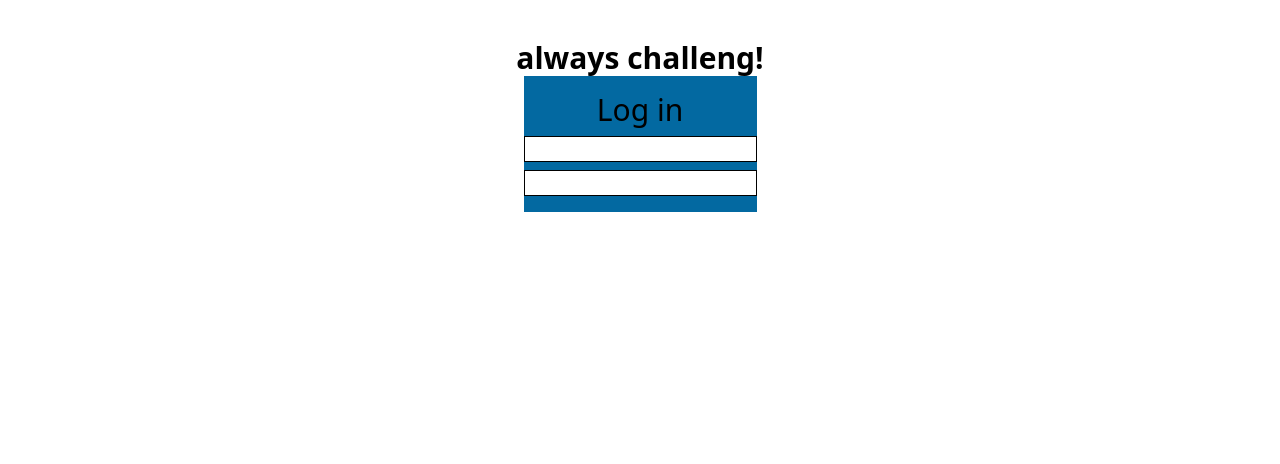
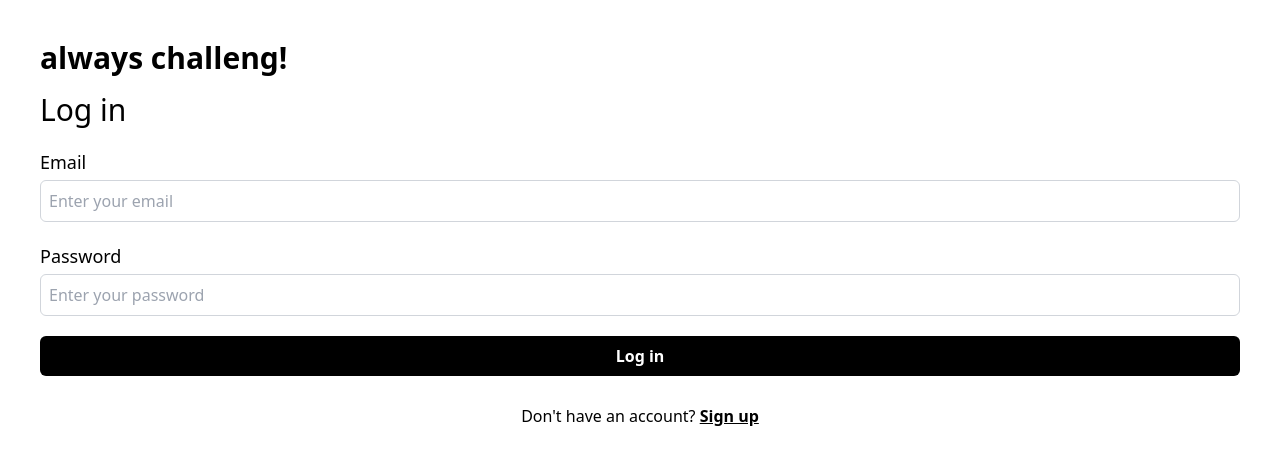
Before and after one commit to squach28/always-challeng, a React (Vite) app in the folder frontend/: page /login in a window 1280 px wide. Shown: the top 464 px of the page. Built offline with nearby package versions, Linux system fonts and the light colour scheme.

Commit message:
basic login form with inputs and submit button implemented

```diff
--- /dev/null
+++ b/frontend/src/components/TextInput.tsx
@@ -0,0 +1,27 @@
+import { HTMLInputTypeAttribute } from "react";
+
+type TextInputProps = {
+  type?: HTMLInputTypeAttribute;
+  label: string;
+  hint?: string;
+};
+
+const TextInput = ({ type = "text", label, hint }: TextInputProps) => {
+  return (
+    <>
+      <div className="flex flex-col gap-1">
+        <label className="text-lg" htmlFor={label}>
+          {label}
+        </label>
+        <input
+          id={label}
+          className="rounded-md border border-gray-300 p-2"
+          type={type}
+          placeholder={hint}
+        ></input>
+      </div>
+    </>
+  );
+};
+
+export default TextInput;
--- a/frontend/src/pages/auth/AuthLayout.tsx
+++ b/frontend/src/pages/auth/AuthLayout.tsx
@@ -3,7 +3,7 @@ import { Link, Outlet } from "react-router";
 const AuthLayout = () => {
   return (
     <>
-      <section className="flex flex-col items-center justify-center py-10">
+      <section className="flex flex-col p-10">
         <h1 className="text-3xl font-bold">
           <Link to="/">always challeng!</Link>
         </h1>
--- a/frontend/src/pages/auth/forms/LoginForm.tsx
+++ b/frontend/src/pages/auth/forms/LoginForm.tsx
@@ -1,4 +1,5 @@
-import { Form, ActionFunctionArgs } from "react-router";
+import { Form, ActionFunctionArgs, Link } from "react-router";
+import TextInput from "../../../components/TextInput";
 
 export const loginAction = async ({ request }: ActionFunctionArgs) => {
   return null;
@@ -8,10 +9,27 @@ const LoginForm = () => {
   return (
     <>
       <Form action="/login" method="POST">
-        <div className="flex flex-col items-center justify-center gap-2 bg-sky-700 py-4">
+        <div className="flex flex-col gap-5 py-4">
           <h2 className="text-3xl">Log in</h2>
-          <input className="w-full border border-black" type="email" />
-          <input className="w-full border border-black" type="password" />
+          <TextInput type="email" label="Email" hint="Enter your email" />
+          <TextInput
+            type="password"
+            label="Password"
+            hint="Enter your password"
+          />
+          <button
+            className="w-full rounded-md bg-black p-2 font-bold text-white"
+            type="submit"
+          >
+            Log in
+          </button>
+
+          <p className="mt-2 text-center">
+            Don't have an account?{" "}
+            <Link className="font-bold underline" to="/signup">
+              Sign up
+            </Link>
+          </p>
         </div>
       </Form>
     </>
```
Also changed, not shown: 1 other file (tests, documents, lock files or other folders).
